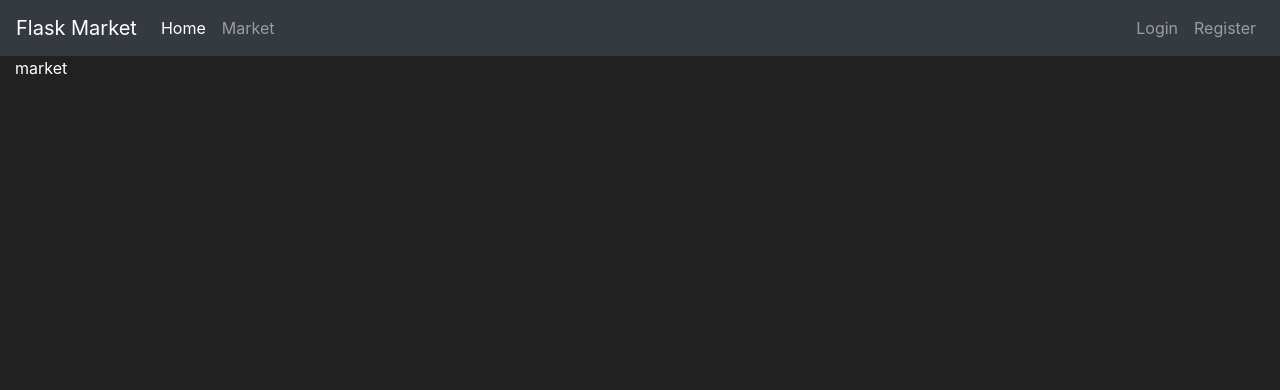
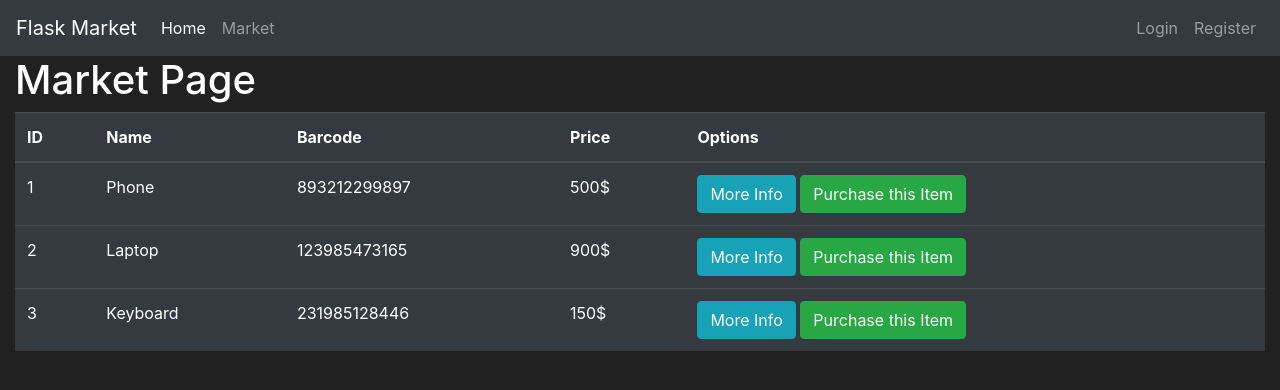
Before and after one commit to Shreyanshukunwar/flask-ecommerce, a Flask app: page /market in a window 1280 px wide. Shown: the top 390 px of the page. Run offline with Flask 2, Linux system fonts and the light colour scheme.

Commit message:
template inheritance from base

```diff
--- a/market.py
+++ b/market.py
@@ -9,4 +9,9 @@ def home_page():
 
 @app.route('/market')
 def market_page():
-	return render_template('market.html')
+	items = [
+        {'id': 1, 'name': 'Phone', 'barcode': '893212299897', 'price': 500},
+        {'id': 2, 'name': 'Laptop', 'barcode': '123985473165', 'price': 900},
+        {'id': 3, 'name': 'Keyboard', 'barcode': '231985128446', 'price': 150}
+    ]
+	return render_template('market.html', items=items)
--- /dev/null
+++ b/templates/base.html
@@ -0,0 +1,51 @@
+<!DOCTYPE html>
+<html lang="en">
+<head>
+	<meta charset="utf-8">
+	<meta name="viewport" content="width=device-width, initial-scale=1, shrink-to-fit=no">
+
+	<link rel="stylesheet" href="https://cdn.jsdelivr.net/npm/bootstrap@4.6.0/dist/css/bootstrap.min.css" integrity="sha384-B0vP5xmATw1+K9KRQjQERJvTumQW0nPEzvF6L/Z6nronJ3oUOFUFpCjEUQouq2+l" crossorigin="anonymous">
+	<title>{% block title %}Ecommerce {% endblock title %} | Flask</title>
+
+	<style type="text/css">
+		body {
+			background-color: #212121;
+			color: white;
+		}
+	</style>
+</head>
+<body>
+	<nav class="navbar navbar-expand-md navbar-dark bg-dark">
+      <a class="navbar-brand" href="#">Flask Market</a>
+      <button class="navbar-toggler" type="button" data-toggle="collapse" data-target="#navbarNav">
+        <span class="navbar-toggler-icon"></span>
+      </button>
+      <div class="collapse navbar-collapse" id="navbarNav">
+        <ul class="navbar-nav mr-auto">
+            <li class="nav-item active">
+                <a class="nav-link" href="#">Home <span class="sr-only">(current)</span></a>
+            </li>
+            <li class="nav-item">
+                <a class="nav-link" href="#">Market</a>
+            </li>
+        </ul>
+        <ul class="navbar-nav">
+            <li class="nav-item">
+                <a class="nav-link" href="#">Login</a>
+            </li>
+            <li class="nav-item">
+                <a class="nav-link" href="#">Register</a>
+            </li>
+        </ul>
+      </div>
+    </nav>
+
+    <div class="container-fluid">
+    	{% block content %}
+    	{% endblock content %}
+    </div>
+
+	<script src="https://code.jquery.com/jquery-3.5.1.slim.min.js" integrity="sha384-DfXdz2htPH0lsSSs5nCTpuj/zy4C+OGpamoFVy38MVBnE+IbbVYUew+OrCXaRkfj" crossorigin="anonymous"></script>
+	<script src="https://cdn.jsdelivr.net/npm/bootstrap@4.6.0/dist/js/bootstrap.bundle.min.js" integrity="sha384-Piv4xVNRyMGpqkS2by6br4gNJ7DXjqk09RmUpJ8jgGtD7zP9yug3goQfGII0yAns" crossorigin="anonymous"></script>
+</body>
+</html>
--- a/templates/home.html
+++ b/templates/home.html
@@ -1,52 +1,7 @@
-<!DOCTYPE html>
-<html lang="en">
-<head>
-	<meta charset="utf-8">
-	<meta name="viewport" content="width=device-width, initial-scale=1, shrink-to-fit=no">
+{% extends 'base.html' %}
 
-	<link rel="stylesheet" href="https://cdn.jsdelivr.net/npm/bootstrap@4.6.0/dist/css/bootstrap.min.css" integrity="sha384-B0vP5xmATw1+K9KRQjQERJvTumQW0nPEzvF6L/Z6nronJ3oUOFUFpCjEUQouq2+l" crossorigin="anonymous">
-	<title>{% block title %}Ecommerce {% endblock title %} | Flask</title>
+{% block title %} Home {% endblock title %}
 
-	<style type="text/css">
-		body {
-			background-color: #212121;
-			color: white;
-		}
-	</style>
-</head>
-<body>
-	<nav class="navbar navbar-expand-md navbar-dark bg-dark">
-      <a class="navbar-brand" href="#">Flask Market</a>
-      <button class="navbar-toggler" type="button" data-toggle="collapse" data-target="#navbarNav">
-        <span class="navbar-toggler-icon"></span>
-      </button>
-      <div class="collapse navbar-collapse" id="navbarNav">
-        <ul class="navbar-nav mr-auto">
-            <li class="nav-item active">
-                <a class="nav-link" href="#">Home <span class="sr-only">(current)</span></a>
-            </li>
-            <li class="nav-item">
-                <a class="nav-link" href="#">Market</a>
-            </li>
-        </ul>
-        <ul class="navbar-nav">
-            <li class="nav-item">
-                <a class="nav-link" href="#">Login</a>
-            </li>
-            <li class="nav-item">
-                <a class="nav-link" href="#">Register</a>
-            </li>
-        </ul>
-      </div>
-    </nav>
-
-    <div class="container-fluid">
-    	{% block content %}
-			Home Page Templates
-    	{% endblock content %}
-    </div>
-
-	<script src="https://code.jquery.com/jquery-3.5.1.slim.min.js" integrity="sha384-DfXdz2htPH0lsSSs5nCTpuj/zy4C+OGpamoFVy38MVBnE+IbbVYUew+OrCXaRkfj" crossorigin="anonymous"></script>
-	<script src="https://cdn.jsdelivr.net/npm/bootstrap@4.6.0/dist/js/bootstrap.bundle.min.js" integrity="sha384-Piv4xVNRyMGpqkS2by6br4gNJ7DXjqk09RmUpJ8jgGtD7zP9yug3goQfGII0yAns" crossorigin="anonymous"></script>
-</body>
-</html>
+{% block content %}
+	<h1>Home Page</h1>
+{% endblock content %}
--- a/templates/market.html
+++ b/templates/market.html
@@ -1,7 +1,37 @@
-{% extends 'home.html' %}
+{% extends 'base.html' %}
 
 {% block title %} Market {% endblock title %}
 
 {% block content %}
-	market
+	<h1> Market Page </h1>
+
+	<!-- <p>{{  items }}</p> -->
+	<table class="table table-hover table-dark">
+        <thead>
+            <tr>
+                <!-- Your Columns HERE -->
+                <th scope="col">ID</th>
+                <th scope="col">Name</th>
+                <th scope="col">Barcode</th>
+                <th scope="col">Price</th>
+                <th scope="col">Options</th>
+            </tr>
+        </thead>
+        <tbody>
+            <!-- Your rows inside the table HERE: -->
+            {% for item in items %}
+                <tr>
+                    <td>{{ item.id }}</td>
+                    <td>{{ item.name }}</td>
+                    <td>{{ item.barcode }}</td>
+                    <td>{{ item.price }}$</td>
+                    <td>
+                        <button class="btn btn-outline btn-info">More Info</button>
+                        <button class="btn btn-outline btn-success">Purchase this Item</button>
+                    </td>
+                </tr>
+            {% endfor %}
+        </tbody>
+    </table>
+
 {% endblock content %}
```
